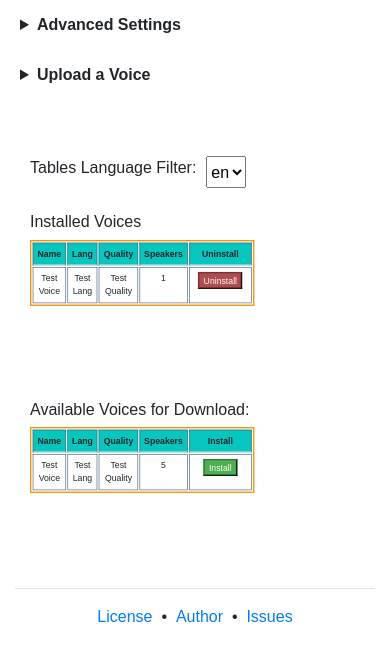
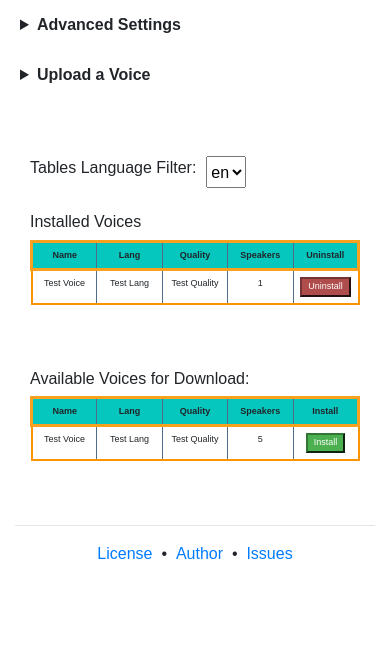
Before and after one commit to hlappano/Piper-Hub, a Flask app: template templates/index.html in a window 390 px wide. Shown: the part 693-1346 px from the top of the page. After the commit the page ends 1252 px from the top, so only its background shows below. Run offline with Flask 3, Linux system fonts and the light colour scheme; the template is opened without the code that fills it, so the values that code supplies are empty; parts of the project's set-up code (start-up, migrations or seed data) failed here and were passed over.

Commit message:
Tables on mobile display issues #1
+ Reduced the max-height on the table for mobile.
+ Removed the transform and adjusted everything alternative

Misc:
+ Added footer to be sticky on bottom for desktop
+ Added a margin-right for indent since it will center out those specific elements.
+ Adjusted the Advance Settings to align things appropriatly.

```diff
--- a/static/css/piperstyle.css
+++ b/static/css/piperstyle.css
@@ -2,6 +2,10 @@
         padding-top: 0;
         font-family: Arial, sans-serif;
         background-color: #f4f4f4;
+    }
+
+    footer {
+        background-color: #fff;
     }
 
     body header h1 {
@@ -123,17 +127,33 @@
 
     .indent {
         margin-left: .5rem;
+        margin-right: .5rem;
     }
 
     #upload-voice-form .col-3-auto,
     #advance-settings .col-3-auto {
-        width: 90%;
+        width: 100%;
+        display: grid;
+        justify-content: left;
+    }
+
+    #advance-settings label {
+        min-width: 8.7rem;
     }
 
     @media (min-width: 992px) {
+
         body {
             padding-top: 0;
         }
+
+        footer {
+            position: -webkit-sticky;
+            position: sticky;
+            bottom: 0;
+            z-index: 2;
+        }
+
         .container {
             max-width: 900px;
             width: 100vw;
@@ -182,18 +202,29 @@
 
     /* Media query for small screens (max-width: 768px) */
     @media (max-width: 768px) {
+
+        .scrollable-table {
+            max-height: 13rem;
+        }
+
         .table th, .table td {
-            font-size: 0.8rem; /* Shrink font size */
+            font-size: xx-small;
             padding: 6px; /* Reduce padding */
+            overflow-wrap: break-word;;
         }
 
         /* Optionally, make the table more compact by scaling it down */
         .table {
-            transform: scale(0.68); /* Shrink the entire table */
-            transform-origin: top left;
+            width: 100%;
+            border-collapse: collapse;
+            table-layout: fixed;
         }
 
         .table-header {
             font-size: 1rem;
         }
+
+        .install-col {
+            width: auto;
+        }
     }
--- a/templates/index.html
+++ b/templates/index.html
@@ -988,6 +988,5 @@
       <br>
     </footer>
   </div>
-
 </body>
 </html>
```
